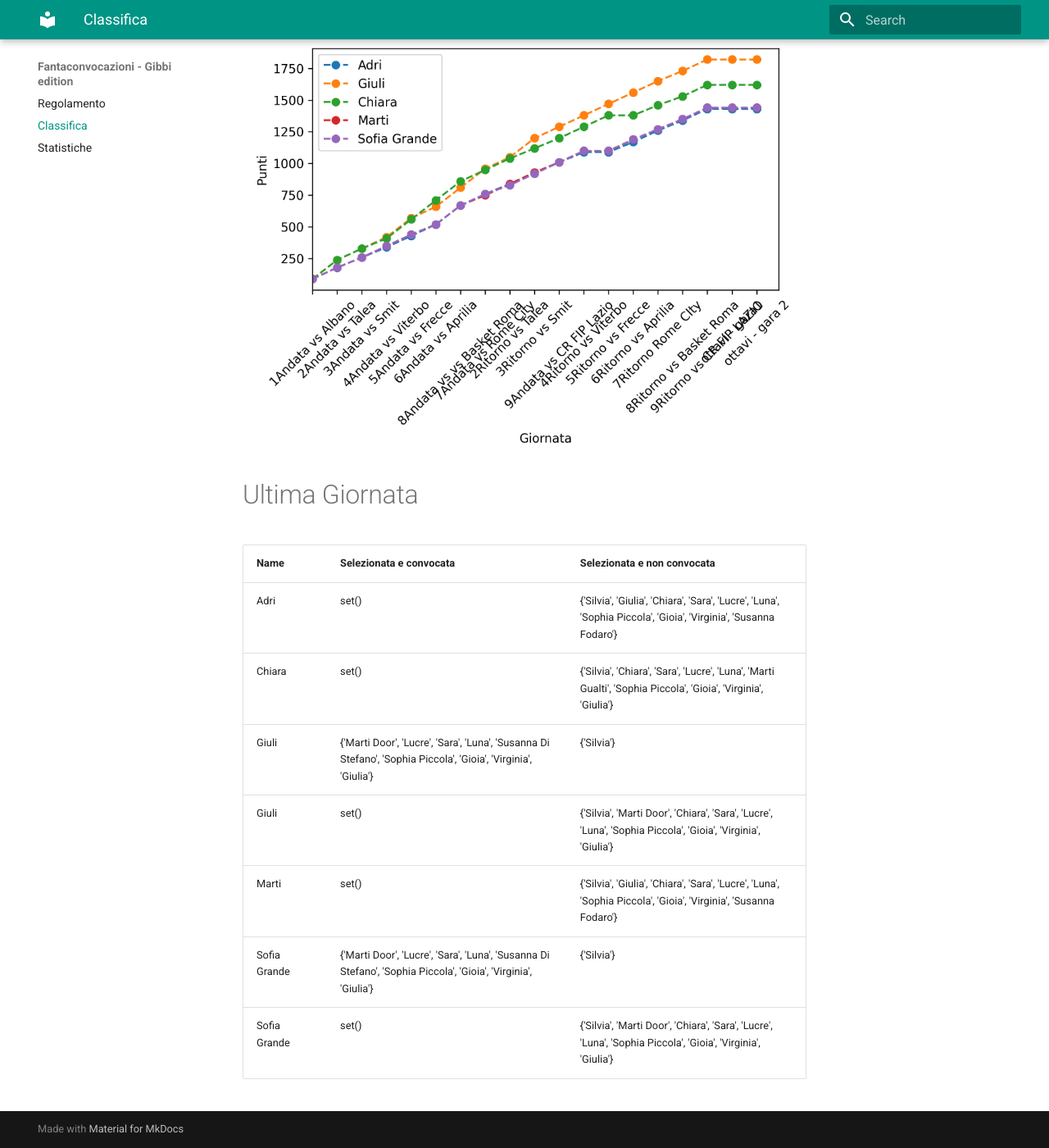
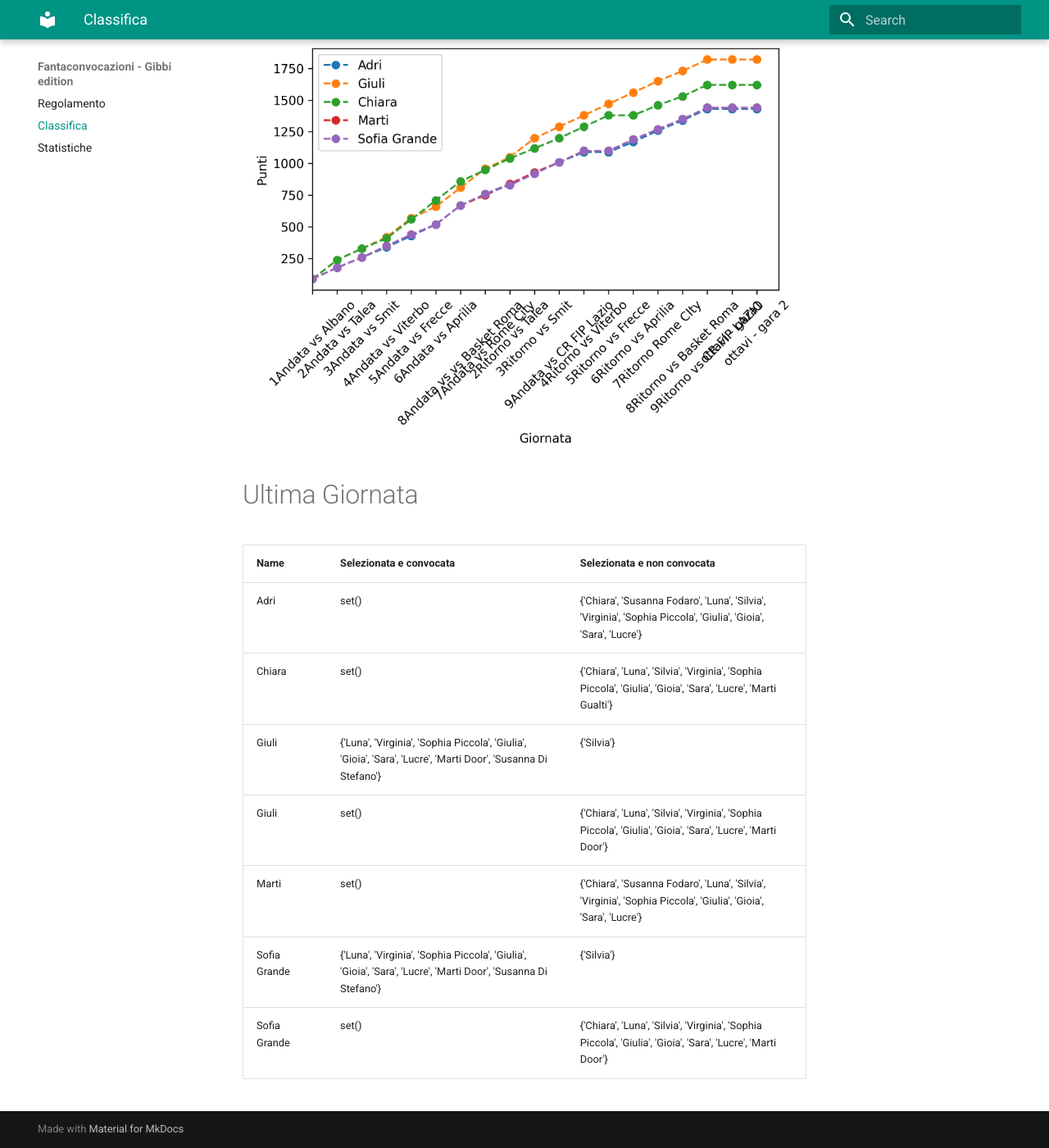
Before and after one commit to martinig94/fantagibbi, an MkDocs documentation site: the page built from docs/Classifica.md, in a window 1280 px wide and 1400 px high, scrolled down 565 px. Shown: the whole window at 82% size. Built offline with MkDocs 1.6.1 and Material for MkDocs 9.7.7, drawn with Linux system fonts in a browser that asks for light colours.

Commit message:
Auto-update from main.py

```diff
--- a/docs/Classifica.md
+++ b/docs/Classifica.md
@@ -18,11 +18,11 @@
 <!-- START_TABLE CORRECT -->
 | Name         | Selezionata e convocata                                                                                        | Selezionata e non convocata                                                                                      |
 |:-------------|:---------------------------------------------------------------------------------------------------------------|:-----------------------------------------------------------------------------------------------------------------|
-| Adri         | set()                                                                                                          | {'Silvia', 'Giulia', 'Chiara', 'Sara', 'Lucre', 'Luna', 'Sophia Piccola', 'Gioia', 'Virginia', 'Susanna Fodaro'} |
-| Chiara       | set()                                                                                                          | {'Silvia', 'Chiara', 'Sara', 'Lucre', 'Luna', 'Marti Gualti', 'Sophia Piccola', 'Gioia', 'Virginia', 'Giulia'}   |
-| Giuli        | {'Marti Door', 'Lucre', 'Sara', 'Luna', 'Susanna Di Stefano', 'Sophia Piccola', 'Gioia', 'Virginia', 'Giulia'} | {'Silvia'}                                                                                                       |
-| Giuli        | set()                                                                                                          | {'Silvia', 'Marti Door', 'Chiara', 'Sara', 'Lucre', 'Luna', 'Sophia Piccola', 'Gioia', 'Virginia', 'Giulia'}     |
-| Marti        | set()                                                                                                          | {'Silvia', 'Giulia', 'Chiara', 'Sara', 'Lucre', 'Luna', 'Sophia Piccola', 'Gioia', 'Virginia', 'Susanna Fodaro'} |
-| Sofia Grande | {'Marti Door', 'Lucre', 'Sara', 'Luna', 'Susanna Di Stefano', 'Sophia Piccola', 'Gioia', 'Virginia', 'Giulia'} | {'Silvia'}                                                                                                       |
-| Sofia Grande | set()                                                                                                          | {'Silvia', 'Marti Door', 'Chiara', 'Sara', 'Lucre', 'Luna', 'Sophia Piccola', 'Gioia', 'Virginia', 'Giulia'}     |
+| Adri         | set()                                                                                                          | {'Chiara', 'Susanna Fodaro', 'Luna', 'Silvia', 'Virginia', 'Sophia Piccola', 'Giulia', 'Gioia', 'Sara', 'Lucre'} |
+| Chiara       | set()                                                                                                          | {'Chiara', 'Luna', 'Silvia', 'Virginia', 'Sophia Piccola', 'Giulia', 'Gioia', 'Sara', 'Lucre', 'Marti Gualti'}   |
+| Giuli        | {'Luna', 'Virginia', 'Sophia Piccola', 'Giulia', 'Gioia', 'Sara', 'Lucre', 'Marti Door', 'Susanna Di Stefano'} | {'Silvia'}                                                                                                       |
+| Giuli        | set()                                                                                                          | {'Chiara', 'Luna', 'Silvia', 'Virginia', 'Sophia Piccola', 'Giulia', 'Gioia', 'Sara', 'Lucre', 'Marti Door'}     |
+| Marti        | set()                                                                                                          | {'Chiara', 'Susanna Fodaro', 'Luna', 'Silvia', 'Virginia', 'Sophia Piccola', 'Giulia', 'Gioia', 'Sara', 'Lucre'} |
+| Sofia Grande | {'Luna', 'Virginia', 'Sophia Piccola', 'Giulia', 'Gioia', 'Sara', 'Lucre', 'Marti Door', 'Susanna Di Stefano'} | {'Silvia'}                                                                                                       |
+| Sofia Grande | set()                                                                                                          | {'Chiara', 'Luna', 'Silvia', 'Virginia', 'Sophia Piccola', 'Giulia', 'Gioia', 'Sara', 'Lucre', 'Marti Door'}     |
 <!-- END_TABLE CORRECT -->
```
